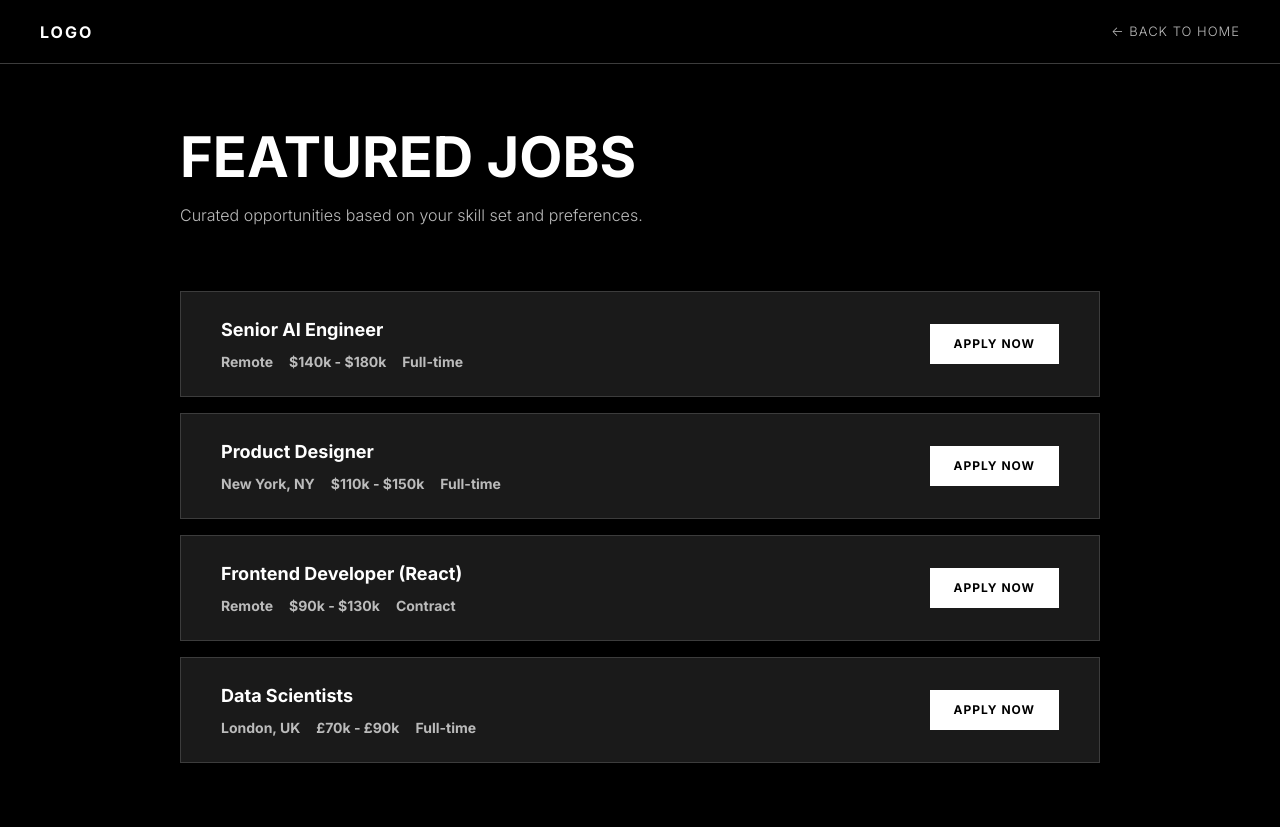
After one commit to chinmayc0707/Ai-job-finder, a Flask app: page /jobs in a window 1280 px wide. The commit adds this page. Run offline with Flask 3, Linux system fonts and the light colour scheme.

Commit message:
updated dynamic frontend rendering from jinja

```diff
--- a/app.py
+++ b/app.py
@@ -6,6 +6,37 @@ app.secret_key = 'supersecretkey' # Required for flashing messages
 @app.route('/')
 def home():
     return render_template('index.html')
+
+AI_Job_recommendation = [
+    {
+        "title": "Senior AI Engineer",
+        "location": "Remote",
+        "salary": "$140k - $180k",
+        "type": "Full-time"
+    },
+    {
+        "title": "Product Designer",
+        "location": "New York, NY",
+        "salary": "$110k - $150k",
+        "type": "Full-time"
+    },
+    {
+        "title": "Frontend Developer (React)",
+        "location": "Remote",
+        "salary": "$90k - $130k",
+        "type": "Contract"
+    },
+    {
+        "title": "Data Scientists",
+        "location": "London, UK",
+        "salary": "£70k - £90k",
+        "type": "Full-time"
+    }
+]
+
+@app.route('/jobs')
+def jobs():
+    return render_template('jobs.html', jobs=AI_Job_recommendation)
 
 @app.route('/login', methods=['GET', 'POST'])
 def login():
--- a/templates/index.html
+++ b/templates/index.html
@@ -579,7 +579,7 @@
             <h1 class="slide-h1">Find Your<br>Next Role.</h1>
             <p class="slide-body">AI-powered job matching connects you with the right opportunities every day — curated precisely to your skills and goals.</p>
             <div class="slide-ctas">
-              <button class="btn-primary">Explore Jobs &nbsp;→</button>
+              <a href="/jobs" class="btn-primary">Explore Jobs &nbsp;→</a>
               <button class="btn-outline">Upload Resume</button>
             </div>
           </div>
@@ -673,7 +673,7 @@
         </div>
       </div>
       <div class="how-cta-wrap">
-        <button class="btn-primary">Get Featured Jobs &nbsp;→</button>
+        <a href="/jobs" class="btn-primary">Get Featured Jobs &nbsp;→</a>
       </div>
     </section>
 
--- /dev/null
+++ b/templates/jobs.html
@@ -0,0 +1,186 @@
+<!DOCTYPE html>
+<html lang="en">
+<head>
+  <meta charset="UTF-8" />
+  <meta name="viewport" content="width=device-width, initial-scale=1.0" />
+  <title>Featured Jobs - Job Portal</title>
+  <link rel="preconnect" href="https://fonts.googleapis.com" />
+  <link href="https://fonts.googleapis.com/css2?family=Inter:wght@300;400;700&display=swap" rel="stylesheet" />
+  <style>
+    :root {
+      --canvas:          #000000;
+      --surface-soft:    #0d0d0d;
+      --surface-card:    #1a1a1a;
+      --surface-elev:    #262626;
+      --carbon:          #2b2b2b;
+      --hairline:        #3c3c3c;
+      --hairline-strong: #262626;
+      --on-dark:         #ffffff;
+      --body-text:       #bbbbbb;
+      --body-strong:     #e6e6e6;
+      --muted:           #7e7e7e;
+      --sp-xs:  8px;
+      --sp-sm:  12px;
+      --sp-md:  16px;
+      --sp-lg:  24px;
+      --sp-xl:  40px;
+      --sp-xxl: 64px;
+    }
+
+    *, *::before, *::after { box-sizing: border-box; margin: 0; padding: 0; }
+    body {
+      font-family: 'Inter', -apple-system, BlinkMacSystemFont, 'Segoe UI', sans-serif;
+      background: var(--canvas);
+      color: var(--on-dark);
+      font-weight: 300;
+      line-height: 1.5;
+    }
+    a { text-decoration: none; color: inherit; }
+
+    .top-nav {
+      height: 64px;
+      background: var(--canvas);
+      display: flex;
+      align-items: center;
+      justify-content: space-between;
+      padding: 0 var(--sp-xl);
+      border-bottom: 1px solid var(--hairline);
+      position: sticky;
+      top: 0;
+      z-index: 100;
+    }
+
+    .nav-logo {
+      font-size: 16px;
+      font-weight: 700;
+      letter-spacing: 2px;
+      text-transform: uppercase;
+      color: var(--on-dark);
+    }
+
+    .btn-back {
+      color: var(--body-text);
+      font-size: 13px;
+      text-transform: uppercase;
+      letter-spacing: 1px;
+      transition: color .2s;
+    }
+    .btn-back:hover { color: var(--on-dark); }
+
+    .container {
+      max-width: 1000px;
+      margin: 0 auto;
+      padding: var(--sp-xxl) var(--sp-xl);
+    }
+
+    .page-header {
+      margin-bottom: var(--sp-xxl);
+    }
+
+    .page-header h1 {
+      font-size: clamp(32px, 5vw, 56px);
+      font-weight: 700;
+      text-transform: uppercase;
+      line-height: 1.05;
+      color: var(--on-dark);
+      margin-bottom: var(--sp-md);
+    }
+
+    .page-header p {
+      font-size: 16px;
+      color: var(--body-text);
+    }
+
+    .jobs-grid {
+      display: grid;
+      grid-template-columns: 1fr;
+      gap: var(--sp-md);
+    }
+
+    .job-card {
+      background: var(--surface-card);
+      border: 1px solid var(--hairline);
+      padding: var(--sp-lg) var(--sp-xl);
+      display: flex;
+      justify-content: space-between;
+      align-items: center;
+      transition: border-color .2s, background .2s;
+    }
+    .job-card:hover {
+      border-color: var(--on-dark);
+      background: var(--surface-elev);
+    }
+
+    .job-info h3 {
+      font-size: 18px;
+      font-weight: 700;
+      color: var(--on-dark);
+      margin-bottom: var(--sp-xs);
+    }
+
+    .job-details {
+      font-size: 14px;
+      color: var(--body-text);
+      display: flex;
+      gap: var(--sp-md);
+    }
+
+    .job-details span {
+      display: flex;
+      align-items: center;
+      gap: 4px;
+    }
+
+    .btn-apply {
+      background: var(--on-dark);
+      color: var(--canvas);
+      padding: 0 var(--sp-lg);
+      height: 40px;
+      font-size: 12px;
+      font-weight: 700;
+      text-transform: uppercase;
+      letter-spacing: 1px;
+      display: inline-flex;
+      align-items: center;
+      transition: opacity .2s;
+    }
+    .btn-apply:hover { opacity: 0.8; }
+
+    @media (max-width: 768px) {
+      .job-card { flex-direction: column; align-items: flex-start; gap: var(--sp-md); }
+      .btn-apply { width: 100%; justify-content: center; }
+    }
+  </style>
+</head>
+<body>
+
+  <nav class="top-nav">
+    <a href="/" class="nav-logo">Logo</a>
+    <a href="/" class="btn-back">← Back to Home</a>
+  </nav>
+
+  <div class="container">
+    <header class="page-header">
+      <h1>Featured Jobs</h1>
+      <p>Curated opportunities based on your skill set and preferences.</p>
+    </header>
+
+    <div class="jobs-grid">
+      {% for job in jobs %}
+      <div class="job-card">
+        <div class="job-info">
+          <h3>{{ job.title }}</h3>
+          <div class="job-details">
+            <span><strong>{{ job.location }}</strong></span>
+            <span><strong>{{ job.salary }}</strong></span>
+            <span><strong>{{ job.type }}</strong></span>
+          </div>
+        </div>
+        <a href="#" class="btn-apply">Apply Now</a>
+      </div>
+      {% endfor %}
+    </div>
+  </div>
+
+</body>
+</html>
```
